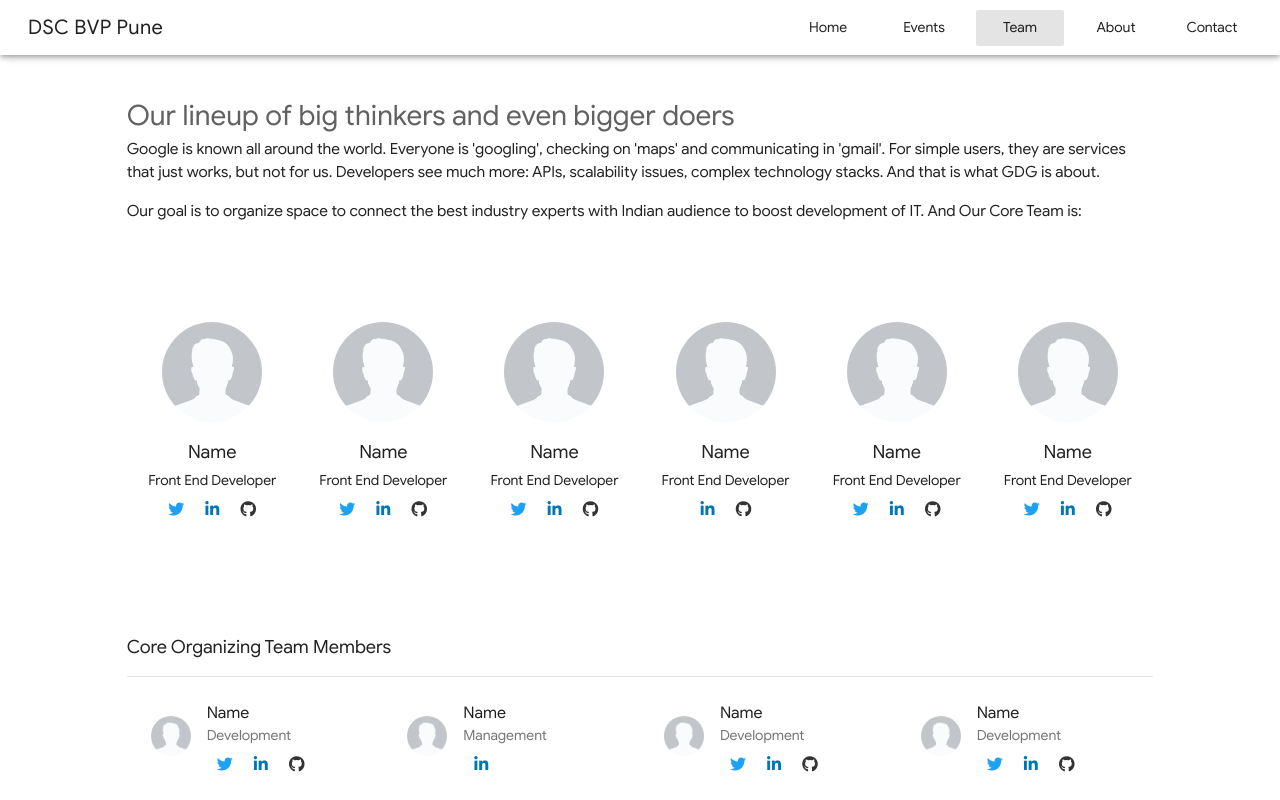
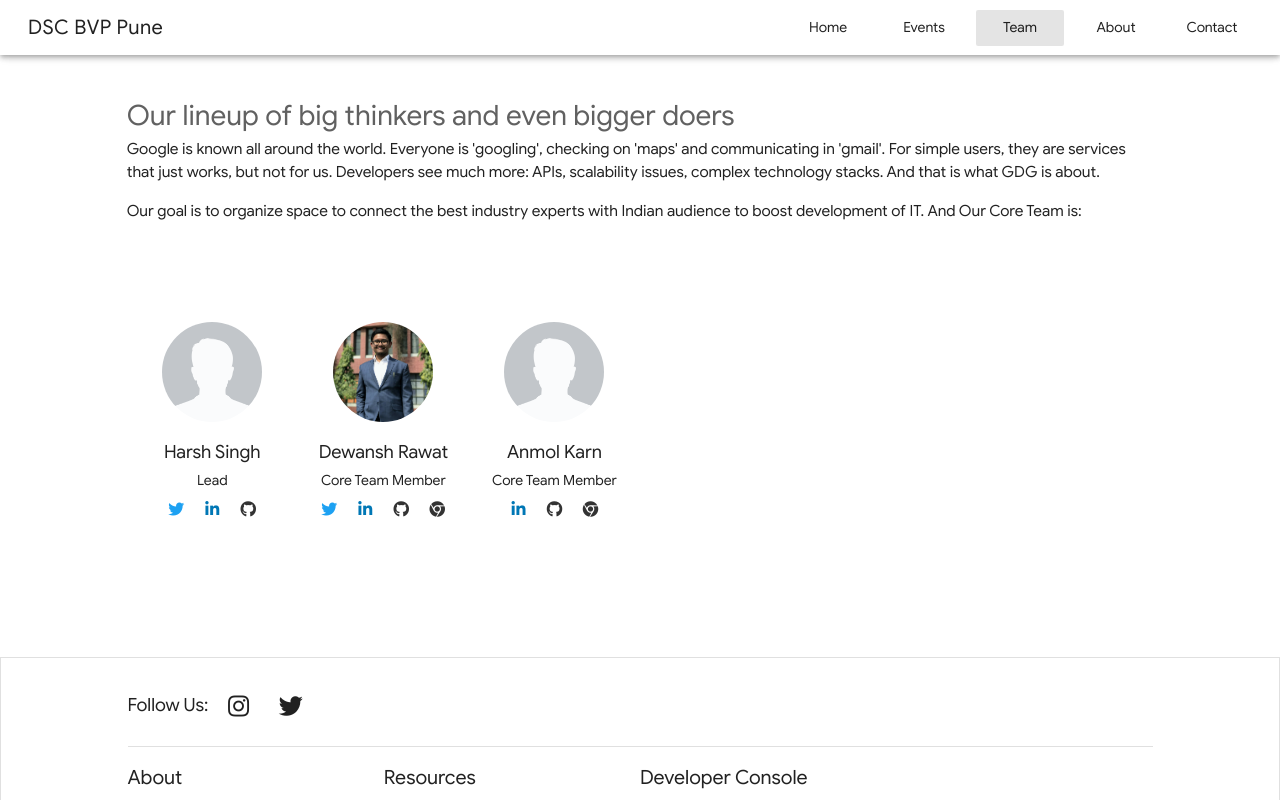
Before and after one commit to dewanshrawat15/website, a Vue app: page /team in a window 1280 px wide. Shown: the top 800 px of the page. Built offline with nearby package versions, Linux system fonts and the light colour scheme; a small style sheet from the web is missing.

Commit message:
Updating, website almost complete, have to work on events section

```diff
--- a/public/index.html
+++ b/public/index.html
@@ -5,31 +5,23 @@
     <meta http-equiv="X-UA-Compatible" content="IE=edge">
     <meta name="viewport" content="width=device-width,initial-scale=1.0,user-scalable=no">
     <link rel="icon" href="<%= BASE_URL %>favicon.ico">
-    <title>GDG-Web-App</title>
+    <title>DSC Bharati Vidyapeeth Pune</title>
     <meta name=theme-color content=#0277bd>
-    <meta name="description" content="Google Developers Group Jalandhar is an initiative to concentrate the efforts of many developers in and around Punjab to learn, share and get productive using the various Google products.">
-    <meta name="keywords" content="GDG, Google, Google Developers Groups, Jalandhar, GDG Jalandhar, DevFestJalandhar, DevFest, Vrijraj, Vrij">
-    <meta name="author" content="Vrijraj Singh">
+    <meta name="description" content="Developer Student Clubs Bharati Vidyapeeth Pune is a Google Developers program for university students, with the aim to help students build their development skills and knowledge.">
+    <meta name="keywords" content="DSC, DSC BVP, Developer Student Clubs, Pune, DSC Pune, DSC BVP Pune, DSC Bharati Vidyapeeth, DSC Bharati Vidyapeeth Pune, Developer Student Clubs Bharati Vidyapeeth, Developer Student Clubs Bharati Vidyapeeth Pune, DevFest, Dewansh, Dewansh Rawat">
+    <meta name="author" content="Dewansh Rawat">
     <!-- OpenGraph Meta Tags -->
     <meta name="og:title" content="GDG Jalandhar"/>
     <meta name="og:type" content="Community"/>
     <meta name="og:url" content="https://gdgjalandhar.com"/>
 
-    <meta name="og:site_name" content="GDG Website"/>
-    <meta name="og:description" content="Google Developers Group Jalandhar is an initiative to concentrate the efforts of many developers in and around Punjab to learn, share and get productive using the various Google products."/>
+    <meta name="og:site_name" content="DSC BVP Pune Website"/>
+    <meta name="og:description" content="Developer Student Clubs Bharati Vidyapeeth Pune is a Google Developers program for university students, with the aim to help students build their development skills and knowledge."/>
     <!-- Global site tag (gtag.js) - Google Analytics -->
-    <script async src="https://www.googletagmanager.com/gtag/js?id=UA-84991751-1"></script>
-    <script>
-        window.dataLayer = window.dataLayer || [];
-        function gtag(){dataLayer.push(arguments);}
-        gtag('js', new Date());
-
-        gtag('config', 'UA-84991751-1');
-    </script>
   </head>
   <body>
     <noscript>
-      <strong>We're sorry but gdg-web-app doesn't work properly without JavaScript enabled. Please enable it to continue.</strong>
+      <strong>We're sorry but DSC Web App doesn't work properly without JavaScript enabled. Please enable it to continue.</strong>
     </noscript>
     <div id="app"></div>
     <!-- built files will be auto injected -->
--- a/src/assets/data/coreTeam.json
+++ b/src/assets/data/coreTeam.json
@@ -1,7 +1,7 @@
 [
     {
-        "name":"Name",
-        "designation":"Front End Developer",
+        "name":"Harsh Singh",
+        "designation":"Lead",
         "twitter":"https://twitter.com/vrijrajsingh",
         "linkedin":"https://www.linkedin.com/in/vrijraj",
         "github":"https://github.com/Vrijraj",
@@ -9,48 +9,21 @@
         "website":""
     },
     {
-        "name":"Name",
-        "designation":"Front End Developer",
-        "twitter":"https://twitter.com/vrijrajsingh",
-        "linkedin":"https://www.linkedin.com/in/vrijraj",
-        "github":"https://github.com/Vrijraj",
-        "profileImage":"",
-        "website":""
+        "name":"Dewansh Rawat",
+        "designation":"Core Team Member",
+        "twitter":"https://twitter.com/dewanshrawat15",
+        "linkedin":"https://www.linkedin.com/in/dewanshrawat15",
+        "github":"https://github.com/dewanshrawat15",
+        "profileImage":"dewanshrawat15.jpg",
+        "website":"https://dewanshrawat.tech/"
     },
     {
-        "name":"Name",
-        "designation":"Front End Developer",
-        "twitter":"https://twitter.com/vrijrajsingh",
-        "linkedin":"https://www.linkedin.com/in/vrijraj",
-        "github":"https://github.com/Vrijraj",
+        "name":"Anmol Karn",
+        "designation":"Core Team Member",
+        "twitter":"",
+        "linkedin":"https://www.linkedin.com/in/dewanshrawat15",
+        "github":"https://github.com/codetronaut",
         "profileImage":"",
-        "website":""
-    },
-    {
-        "name":"Name",
-        "designation":"Front End Developer",
-        "twitter":"",
-        "linkedin":"https://www.linkedin.com/in/vrijraj",
-        "github":"https://github.com/Vrijraj",
-        "profileImage":"",
-        "website":""
-    },
-    {
-        "name":"Name",
-        "designation":"Front End Developer",
-        "twitter":"https://twitter.com/vrijrajsingh",
-        "linkedin":"https://www.linkedin.com/in/vrijraj",
-        "github":"https://github.com/Vrijraj",
-        "profileImage":"",
-        "website":""
-    },
-    {
-        "name":"Name",
-        "designation":"Front End Developer",
-        "twitter":"https://twitter.com/vrijrajsingh",
-        "linkedin":"https://www.linkedin.com/in/vrijraj",
-        "github":"https://github.com/Vrijraj",
-        "profileImage":"",
-        "website":""
+        "website":"https://anmol.me/"
     }
 ]
--- a/src/assets/data/footer.json
+++ b/src/assets/data/footer.json
@@ -1,12 +1,16 @@
 {
     "AboutSession":[
         {
-            "LinkName":"GDG Jalandhar",
+            "LinkName":"DSC BVP Pune",
             "Link":"/"
         },
         {
-            "LinkName":"Google Developers Groups",
+            "LinkName":"Developer Student Clubs",
             "Link":"https://developers.google.com/programs/community/dsc/"
+        },
+        {
+            "LinkName":"Google Developers Group",
+            "Link":"https://developers.google.com/programs/community/gdg/"
         },
         {
             "LinkName":"WomenTechamkers",
--- a/src/assets/data/organizingTeam.json
+++ b/src/assets/data/organizingTeam.json
@@ -7,41 +7,5 @@
         "github":"https://github.com/",
         "profileImage":"",
         "website":""
-    },
-    {
-        "name":"Name",
-        "designation":"Management",
-        "twitter":"",
-        "linkedin":"https://www.linkedin.com/",
-        "github":"",
-        "profileImage":"",
-        "website":""
-    },
-    {
-        "name":"Name",
-        "designation":"Development",
-        "twitter":"https://twitter.com/",
-        "linkedin":"https://www.linkedin.com/",
-        "github":"https://www.github.com/",
-        "profileImage":"",
-        "website":""
-    },
-    {
-        "name":"Name",
-        "designation":"Development",
-        "twitter":"https://twitter.com/",
-        "linkedin":"https://linkedin.com/",
-        "github":"https://github.com/",
-        "profileImage":"",
-        "website":"https://github.com"
-    },
-    {
-        "name":"Name",
-        "designation":"Development",
-        "twitter":"https://twitter.com/",
-        "linkedin":"",
-        "github":"https://github.com/",
-        "profileImage":"",
-        "website":""
     }
 ]
--- a/src/components/team/coreTeam.vue
+++ b/src/components/team/coreTeam.vue
@@ -37,7 +37,7 @@
                         <v-icon small style="color:#333">fab fa-github</v-icon>
                     </v-btn>
                     <v-btn class="mt-0 mx-0" icon v-if="(item.website).length>0" :href="item.website" target="_blank">
-                        <v-icon style="color:#333">link</v-icon>
+                        <v-icon small style="color:#333">fab fa-chrome</v-icon>
                     </v-btn>
                 </div>
             </v-flex>
--- a/src/views/Team.vue
+++ b/src/views/Team.vue
@@ -24,7 +24,7 @@
     <v-container fluid >
       <v-layout wrap align-center justify-center row fill-height>
         <v-flex xs12 md10 class="">
-          <organizingTeam/>
+          <!-- <organizingTeam/> -->
         </v-flex>
       </v-layout>
     </v-container>
@@ -39,11 +39,11 @@
 <script>
 import TeamDetails from '@/assets/data/chapterDetails.json'
 import coreTeam from '@/components/team/coreTeam'
-import organizingTeam from '@/components/team/organizingTeam'
+// import organizingTeam from '@/components/team/organizingTeam'
   export default {
     components: {
       coreTeam,
-      organizingTeam
+      // organizingTeam
     },
     data() {
       return {
```
Also changed, not shown: public/manifest.json, src/assets/img/team/dewanshrawat15.jpg (added).
